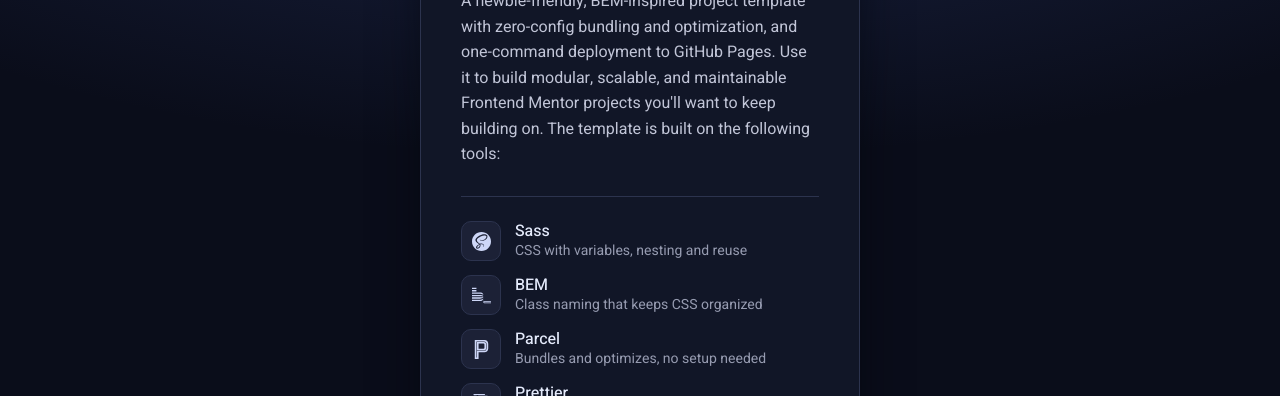
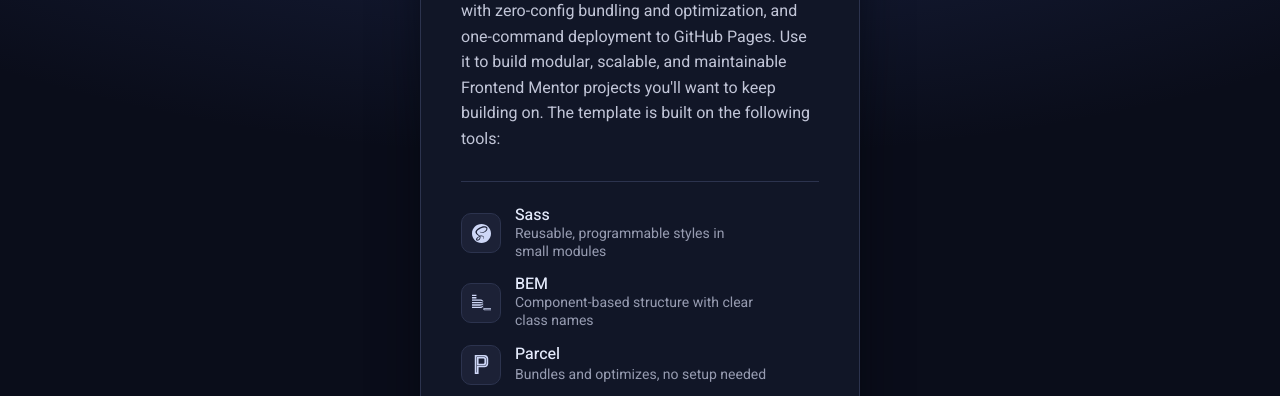
Before and after one commit to JDevlinDev/newbie-fem-starter, a website built with Parcel: page src/index.html in a window 1280 px wide. Shown: the part 240-636 px from the top of the page. Built offline with nearby package versions, Linux system fonts and the light colour scheme.

Commit message:
Reword Sass and BEM descriptions

```diff
--- a/src/index.html
+++ b/src/index.html
@@ -32,12 +32,12 @@
           <li class="tools__item">
             <span class="tools__icon tools__icon--sass" aria-hidden="true"></span>
             <span class="tools__name">Sass</span>
-            <span class="tools__desc">CSS with variables, nesting and reuse</span>
+            <span class="tools__desc">Reusable, programmable styles in small modules</span>
           </li>
           <li class="tools__item">
             <span class="tools__icon tools__icon--bem" aria-hidden="true"></span>
             <span class="tools__name">BEM</span>
-            <span class="tools__desc">Class naming that keeps CSS organized</span>
+            <span class="tools__desc">Component-based structure with clear class names</span>
           </li>
           <li class="tools__item">
             <span class="tools__icon tools__icon--parcel" aria-hidden="true"></span>
```
